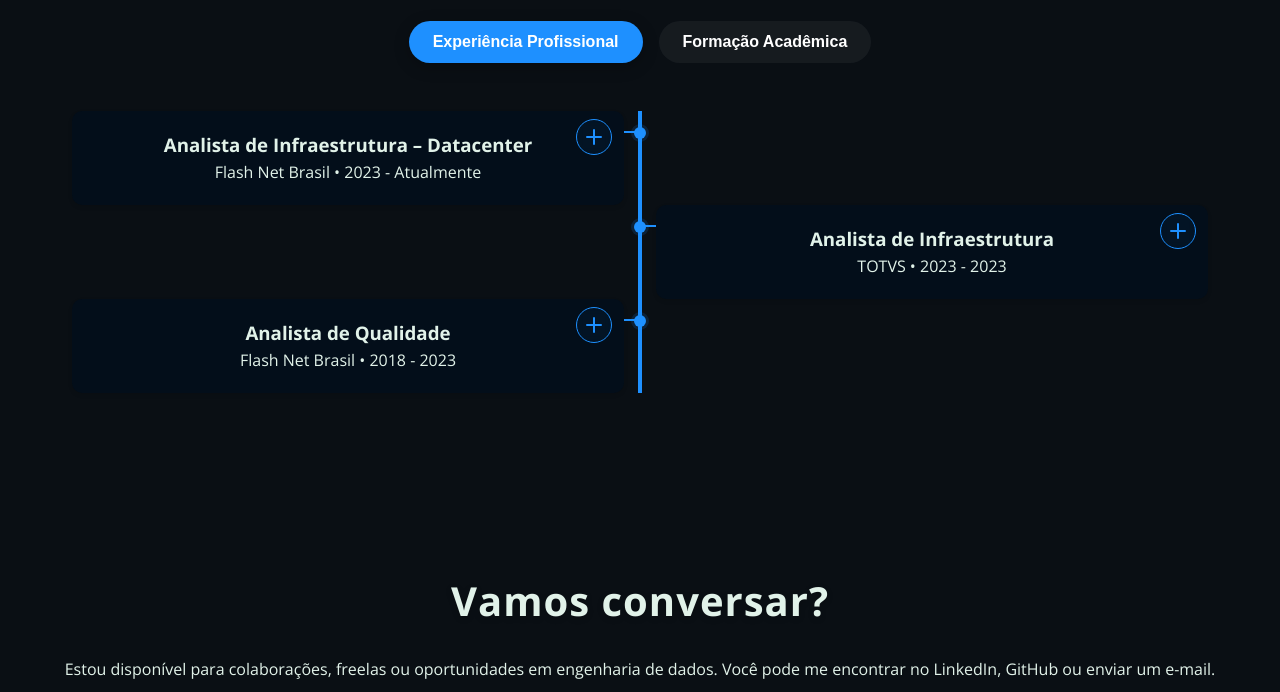
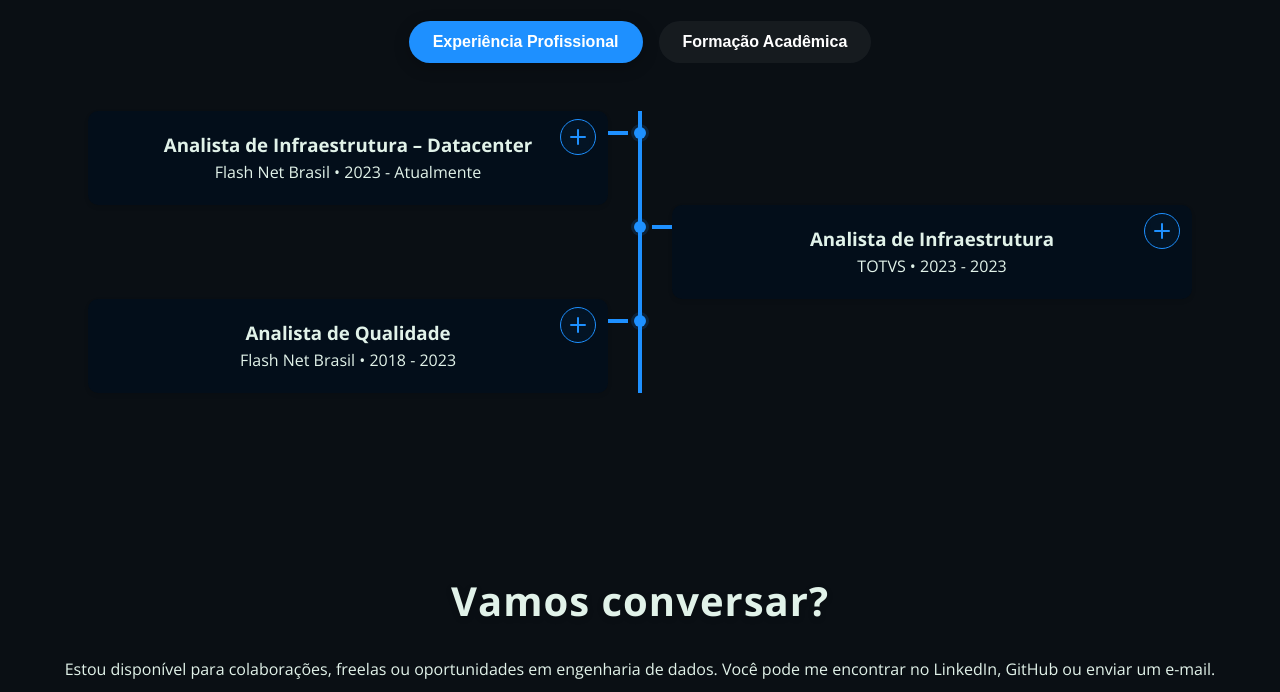
Before and after one commit to mateusvicentin/mateusvicentin.github.io, a plain HTML site: page index.html in a window 1280 px wide. Shown: the part 2306-2998 px from the top of the page. Drawn offline with nearby package versions, Linux system fonts and the light colour scheme; no server answers.

Commit message:
Update style.css

```diff
--- a/css/style.css
+++ b/css/style.css
@@ -755,7 +755,7 @@ html[data-theme="light"] .tech-background {
 .timeline-content {
   background: var(--surface);
   padding: 1.2rem;
-  margin: 0 1rem;
+  margin: 0 2rem;
   align-items: center;
   flex-direction: column;
   text-align: center;
@@ -776,7 +776,7 @@ html[data-theme="light"] .tech-background {
   top: 1.25rem; /* alinhado ao ponto */
   right: -20px; /* distância até o ponto */
   width: 20px;
-  height: 2px;
+  height: 4px;
   background: var(--primary);
 }
 
@@ -787,7 +787,7 @@ html[data-theme="light"] .tech-background {
   top: 1.25rem;
   left: -20px;
   width: 20px;
-  height: 2px;
+  height: 4px;
   background: var(--primary);
 }
 
```
